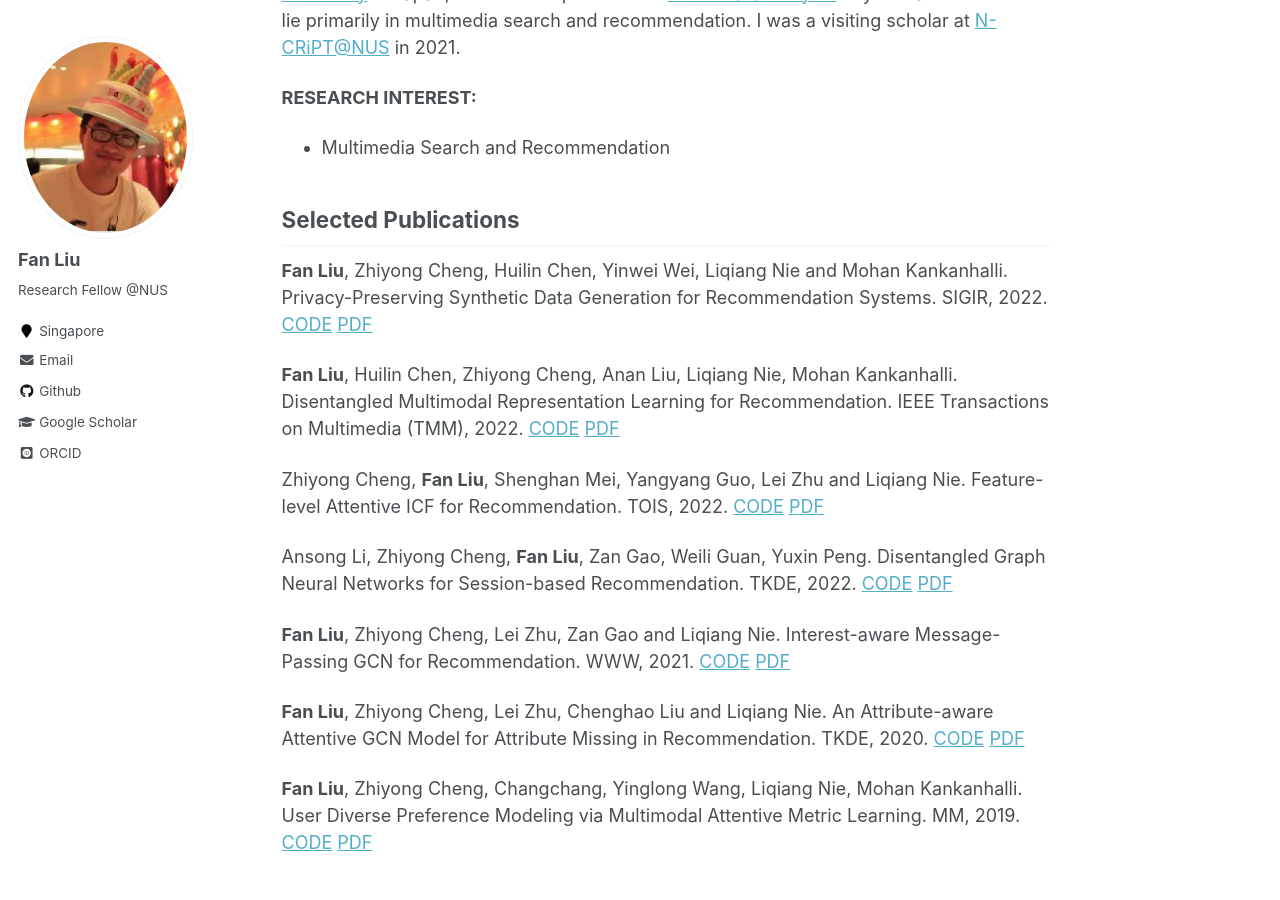
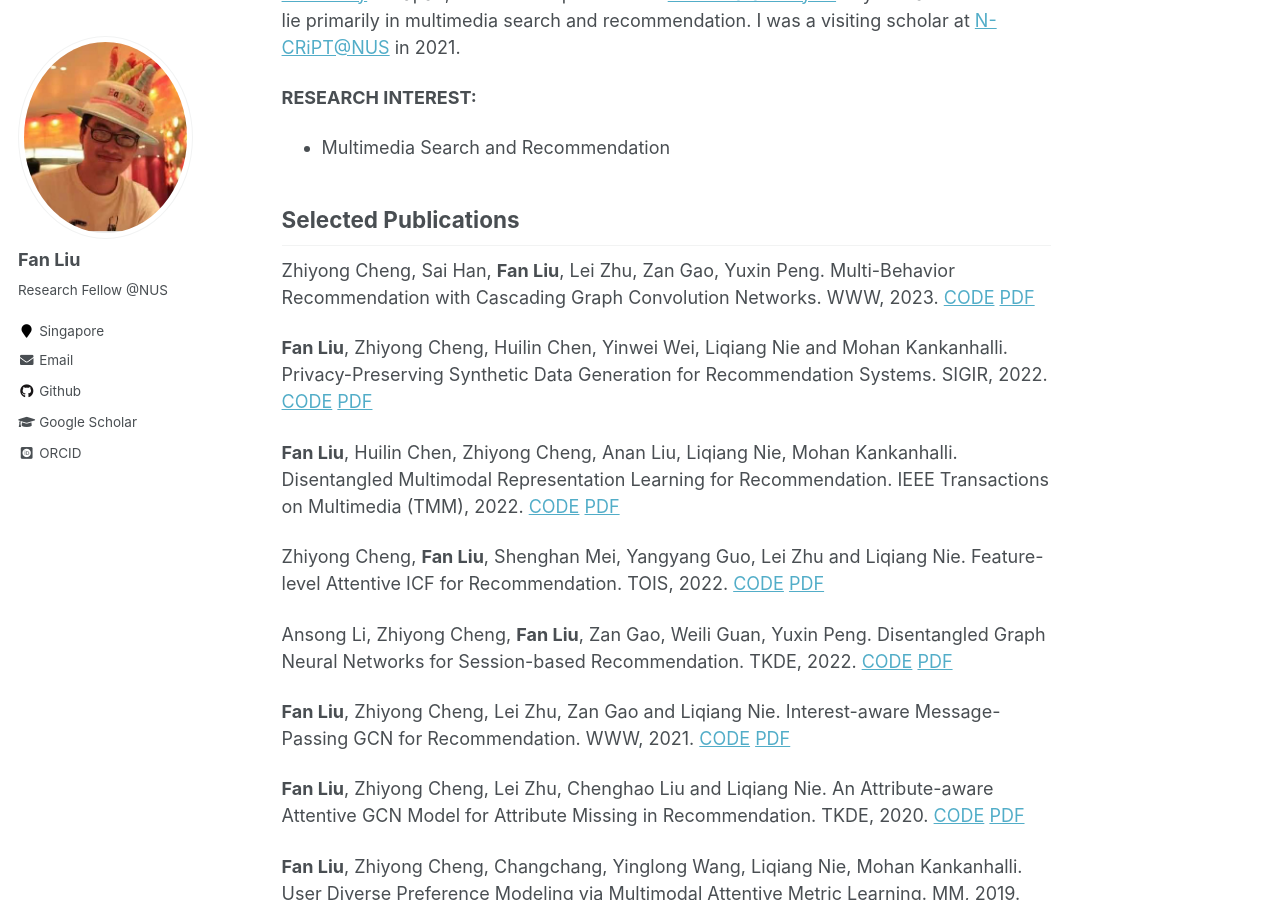
Before and after one commit to liufancs/liufancs.github.io, a Jekyll site: the page built from _pages/about.md, in a window 1280 px wide and 900 px high, scrolled down 411 px. Built offline with Jekyll 4.4.1, drawn with Linux system fonts in a browser that asks for light colours; some web fonts are replaced.

Commit message:
Update about.md

```diff
--- a/_pages/about.md
+++ b/_pages/about.md
@@ -17,8 +17,9 @@ I am currently a Research Fellow with [Prof. Mohan Kankanhalli](https://www.comp
 
 
 ## Selected Publications
+Zhiyong Cheng, Sai Han, **Fan Liu**, Lei Zhu, Zan Gao, Yuxin Peng. Multi-Behavior Recommendation with Cascading Graph Convolution Networks. WWW, 2023. [CODE](https://github.com/SS-00-SS/MBCGCN) [PDF](https://arxiv.org/pdf/2303.15720.pdf)
 
-**Fan Liu**, Zhiyong Cheng, Huilin Chen, Yinwei Wei, Liqiang Nie and Mohan Kankanhalli. Privacy-Preserving Synthetic Data Generation for Recommendation Systems. SIGIR, 2022. [CODE](https://github.com/HuilinChenJN/UPC-SDG) [PDF]((https://dl.acm.org/doi/abs/10.1145/3477495.3532044))
+**Fan Liu**, Zhiyong Cheng, Huilin Chen, Yinwei Wei, Liqiang Nie and Mohan Kankanhalli. Privacy-Preserving Synthetic Data Generation for Recommendation Systems. SIGIR, 2022. [CODE](https://github.com/HuilinChenJN/UPC-SDG) [PDF](https://dl.acm.org/doi/abs/10.1145/3477495.3532044)
 
 **Fan Liu**, Huilin Chen, Zhiyong Cheng, Anan Liu, Liqiang Nie, Mohan Kankanhalli. Disentangled Multimodal Representation Learning for Recommendation. IEEE Transactions on Multimedia (TMM), 2022. [CODE](https://github.com/liufancs/DMRL) [PDF](https://arxiv.org/abs/2203.05406)
 
```
